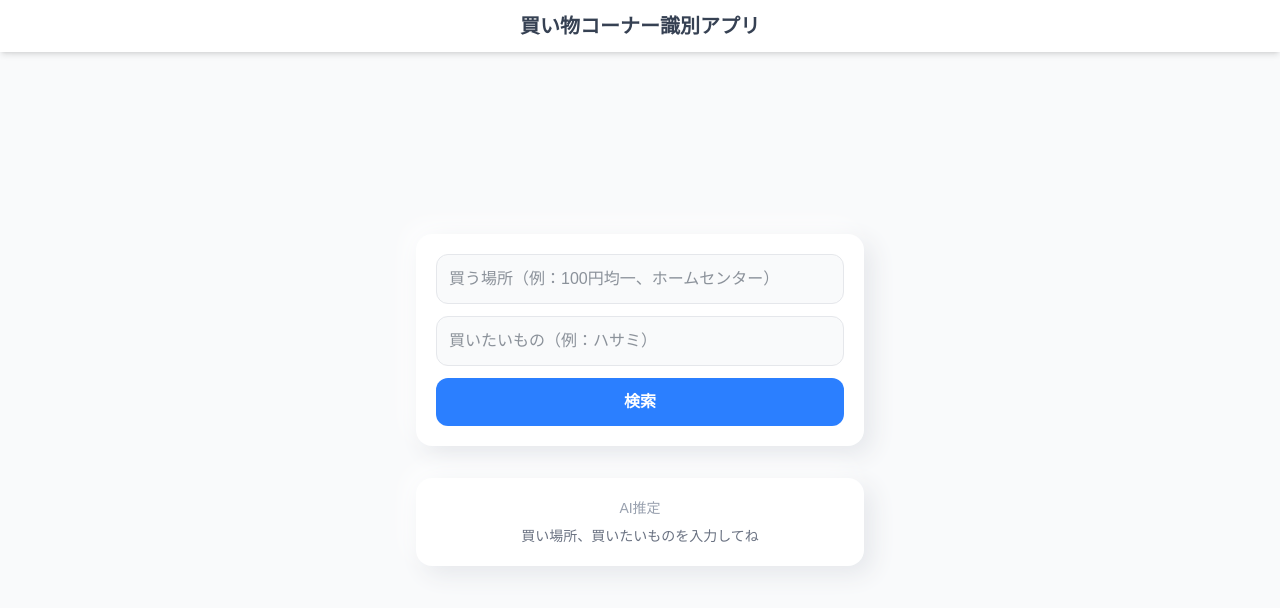
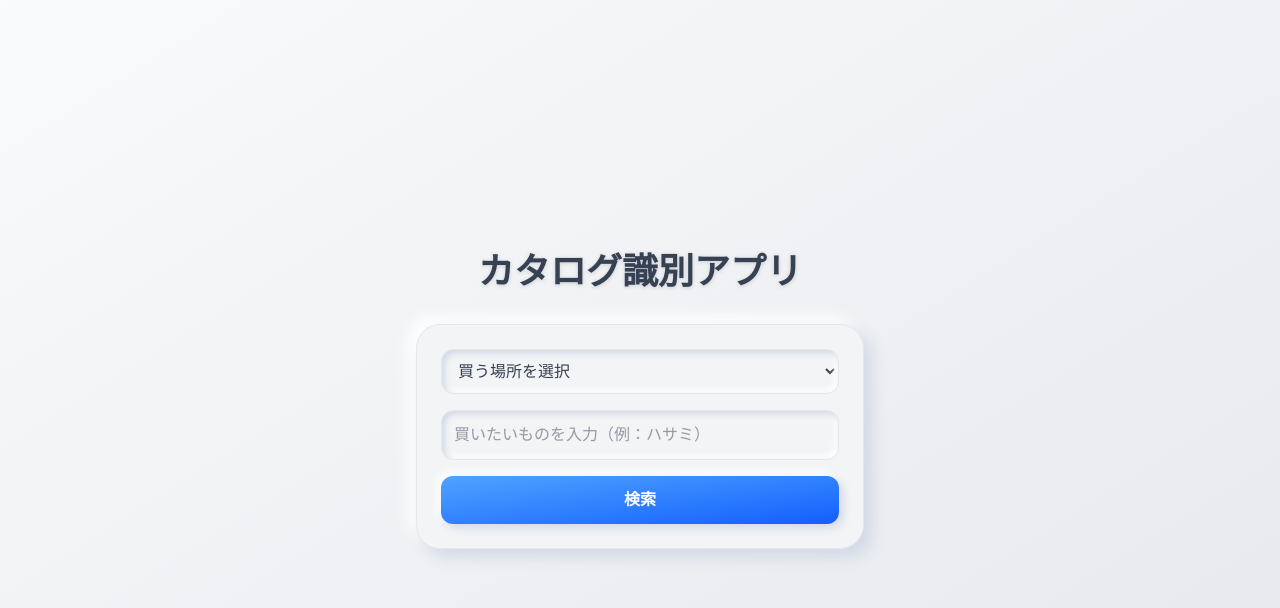
Before and after one commit to oyasumi-ryo/catalog-locator, a Next.js app: page / in a window 1280 px wide. Shown: the top 608 px of the page. Built offline with nearby package versions, Linux system fonts and the light colour scheme.

Commit message:
買い場所を選択式に変更

```diff
--- a/src/app/page.tsx
+++ b/src/app/page.tsx
@@ -1,34 +1,25 @@
 "use client";
 
-import { useState, useRef } from "react";
+import { useState } from "react";
 
 export default function Home() {
   const [store, setStore] = useState("");
   const [item, setItem] = useState("");
+  const [section, setSection] = useState("");
+  const [confidence, setConfidence] = useState(0);
+  const [reason, setReason] = useState("");
   const [isSearching, setIsSearching] = useState(false);
-  const [section, setSection] = useState("");
-  const [confidence, setConfidence] = useState<number | null>(null);
-  const [reason, setReason] = useState("買い場所、買いたいものを入力してね");
   const [error, setError] = useState("");
-
-  const getConfidenceColor = (v: number) => {
-    if (v < 0.4) return "bg-red-500";
-    if (v < 0.7) return "bg-yellow-500";
-    return "bg-green-500";
-  };
-
-  const storeInputRef = useRef<HTMLInputElement>(null);
 
   const handleClick = async () => {
     if (!store || !item) {
-      setError("「買う場所」と「買いたいもの」を両方入力してね");
+      setError("入力内容を確認してください。");
       return;
     }
 
     setError("");
     setIsSearching(true);
-    setSection("検索中...");
-    setConfidence(null);
+    setSection("");
     setReason("");
 
     try {
@@ -38,130 +29,104 @@ export default function Home() {
         body: JSON.stringify({ store, item }),
       });
 
-      if (!res.ok) {
-        const t = await res.text();
-        throw new Error(t || "APIエラー");
-      }
+      if (!res.ok) throw new Error("サーバーエラー");
 
-      const data: unknown = await res.json();
-
-      if (isOk(data)) {
-        setSection(data.section || "不明");
-        setConfidence(data.confidence ?? 0);
-        setReason(data.reason || "");
-      } else {
-        const err = data as { error?: string; detail?: string };
-        setError(err?.error ?? "不明なエラー");
-      }
-    } catch (e: unknown) {
-      setError(e instanceof Error ? e.message : "通信に失敗しました");
+      const data = await res.json();
+      setSection(data.section);
+      setConfidence(data.confidence);
+      setReason(data.reason);
+      setStore("");
+      setItem("");
+    } catch (e) {
+      setError(e instanceof Error ? e.message : "不明なエラーが発生しました");
     } finally {
       setIsSearching(false);
     }
   };
 
+  // 🟩 信頼度に応じて色を変える関数
+  const getConfidenceColor = (value: number) => {
+    if (value < 0.4) return "linear-gradient(to right, #f87171, #facc15)"; // 赤〜黄
+    if (value < 0.7) return "linear-gradient(to right, #facc15, #4ade80)"; // 黄〜緑
+    return "linear-gradient(to right, #4ade80, #3b82f6)"; // 緑〜青
+  };
+
   return (
-    <>
-      <header className="fixed top-0 w-full bg-white shadow-md z-10 py-3">
-        <h1 className="text-center text-xl font-semibold pt- text-gray-700">
-          買い物コーナー識別アプリ
+    <main className="flex flex-col items-center justify-center min-h-screen bg-gradient-to-br from-gray-50 to-gray-200 p-6">
+      <h1 className="text-4xl font-bold text-gray-700 mb-8 drop-shadow-sm">
+        カタログ識別アプリ
       </h1>
-      </header>
-      <main className="flex flex-col items-center justify-center min-h-screen bg-gray-50 gap-8">
 
       {/* 入力カード */}
-        <div className="w-full max-w-md p-5 bg-white rounded-2xl shadow-lg
-                        [box-shadow:8px_8px_24px_#e5e7eb,_-8px_-8px_24px_#ffffff]">
-          <div className="flex flex-col gap-3 text-gray-800">
-            <input
-              ref={storeInputRef}
-              type="text"
+      <div className="w-full max-w-md p-6 rounded-3xl shadow-inner bg-gray-100 border border-gray-200
+                      flex flex-col gap-4
+                      [box-shadow:8px_8px_16px_#d1d9e6,-8px_-8px_16px_#ffffff]">
+        <select
           value={store}
           onChange={(e) => setStore(e.target.value)}
-              placeholder="買う場所（例：100円均一、ホームセンター）"
-              className="w-full p-3 rounded-xl outline-none bg-gray-50 border border-gray-200
-                        focus:ring-2 focus:ring-blue-300"
-            />
+          className="p-3 rounded-xl bg-gray-100 border border-gray-200 text-gray-700
+                     focus:outline-none focus:ring-2 focus:ring-blue-400
+                     [box-shadow:inset_3px_3px_6px_#d1d9e6,inset_-3px_-3px_6px_#ffffff]"
+        >
+          <option value="">買う場所を選択</option>
+          <option value="100円ショップ">100円ショップ</option>
+          <option value="ドラッグストア">ドラッグストア</option>
+          <option value="ホームセンター">ホームセンター</option>
+          <option value="スーパー">スーパー</option>
+          <option value="コンビニ">コンビニ</option>
+          <option value="文房具店">文房具店</option>
+        </select>
+
         <input
           type="text"
           value={item}
           onChange={(e) => setItem(e.target.value)}
-              placeholder="買いたいもの（例：ハサミ）"
-              className="w-full p-3 rounded-xl outline-none bg-gray-50 border border-gray-200
-                        focus:ring-2 focus:ring-blue-300"
+          placeholder="買いたいものを入力（例：ハサミ）"
+          className="p-3 rounded-xl bg-gray-100 border border-gray-200 text-gray-700
+                     focus:outline-none focus:ring-2 focus:ring-blue-400
+                     [box-shadow:inset_3px_3px_6px_#d1d9e6,inset_-3px_-3px_6px_#ffffff]"
         />
 
         <button
           onClick={handleClick}
           disabled={isSearching}
-              className={`w-full p-3 rounded-xl font-semibold transition-all
-                ${isSearching
-                  ? "bg-blue-300 cursor-not-allowed"
-                  : "bg-blue-500 hover:bg-blue-600 active:scale-[0.99]"}
-                text-white flex items-center justify-center gap-2`}
+          className="p-3 rounded-xl text-white font-semibold transition-all
+                     bg-gradient-to-br from-blue-400 to-blue-600
+                     hover:from-blue-500 hover:to-blue-700 active:scale-95
+                     [box-shadow:4px_4px_10px_#d1d9e6,-4px_-4px_10px_#ffffff]"
         >
-              {isSearching && (
-                <span className="inline-block w-4 h-4 border-2 border-white/70 border-t-transparent rounded-full animate-spin" />
-              )}
           {isSearching ? "検索中..." : "検索"}
         </button>
 
-            {error && (
-              <p className="text-sm text-red-500 pt-1">{error}</p>
-            )}
-          </div>
+        {error && <p className="text-red-500 text-sm text-center mt-1">{error}</p>}
       </div>
 
       {/* 結果カード */}
-        <div className="w-full max-w-md p-5 bg-white rounded-2xl text-center
-                        [box-shadow:8px_8px_24px_#e5e7eb,_-8px_-8px_24px_#ffffff]">
-          <p className="text-sm text-gray-400 mb-1">AI推定</p>
-          <div className="text-2xl font-bold text-gray-800 mb-2">{section}</div>
+      {section && (
+        <div className="w-full max-w-md mt-8 p-6 rounded-3xl bg-gray-100 text-gray-700
+                        [box-shadow:8px_8px_16px_#d1d9e6,-8px_-8px_16px_#ffffff]">
+          <p className="text-lg font-semibold mb-2">
+            🔍 売り場候補: <span className="text-blue-600 font-bold">{section}</span>
+          </p>
 
-          {confidence !== null && (
-            <div className="w-full mb-3">
-              {/* ラベル行（%表示） */}
-              <div className="flex items-center justify-between mb-1">
-                <span className="text-xs text-gray-400">信頼度</span>
-                <span className="text-xs font-medium text-gray-600">
-                  {(confidence * 100).toFixed(0)}%
-                </span>
+          {/* 🧭 信頼度バー */}
+          <div className="w-full bg-gray-200 rounded-full h-3 mt-2 mb-2
+                          [box-shadow:inset_2px_2px_4px_#d1d9e6,inset_-2px_-2px_4px_#ffffff]">
+            <div
+              className="h-3 rounded-full transition-all duration-700"
+              style={{
+                width: `${confidence * 100}%`,
+                background: getConfidenceColor(confidence),
+              }}
+            />
           </div>
 
-              {/* ゲージ本体 */}
-              <div
-                className="w-full h-3 bg-gray-200 rounded-full overflow-hidden"
-                role="progressbar"
-                aria-valuenow={Math.round(confidence * 100)}
-                aria-valuemin={0}
-                aria-valuemax={100}
-                aria-label="AI推定の信頼度"
-              >
-                <div
-                  className={`h-3 rounded-full transition-all duration-500 ${getConfidenceColor(confidence)}`}
-                  style={{ width: `${confidence * 100}%` }}
-                />
-              </div>
+          <p className="text-sm text-gray-600 mb-1">
+            信頼度: {(confidence * 100).toFixed(1)}%
+          </p>
+          <p className="text-sm">{reason}</p>
         </div>
       )}
-
-          {reason && <p className="text-gray-500 text-sm">{reason}</p>}
-        </div>
     </main>
-    </>
   );
 }
-
-type ApiResponse =
-  | { section: string; confidence: number; reason: string }
-  | { error: string; detail?: string };
-
-function isOk(res: unknown): res is { section: string; confidence: number; reason: string } {
-  if (typeof res !== "object" || res === null) return false;
-  const o = res as Record<string, unknown>;
-  return (
-    typeof o.section === "string" &&
-    typeof o.confidence === "number" &&
-    typeof o.reason === "string"
-  );
-}
```
Lines whose indentation alone changed are shown as unchanged.
